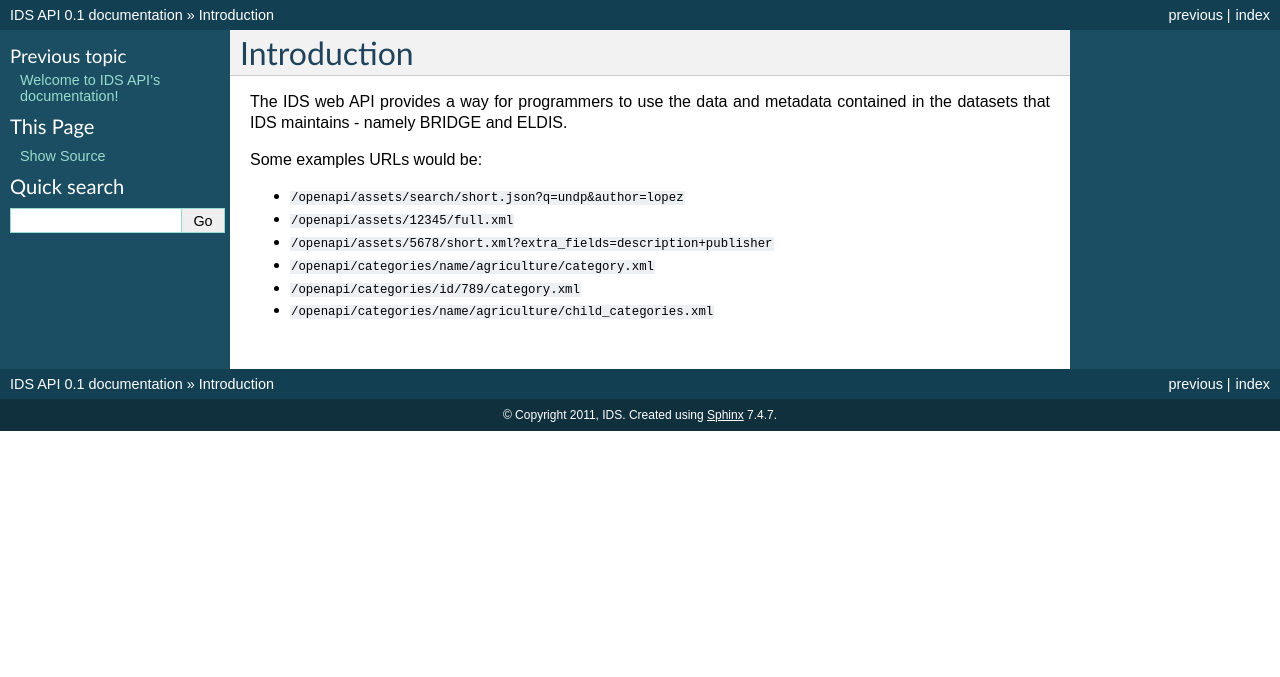
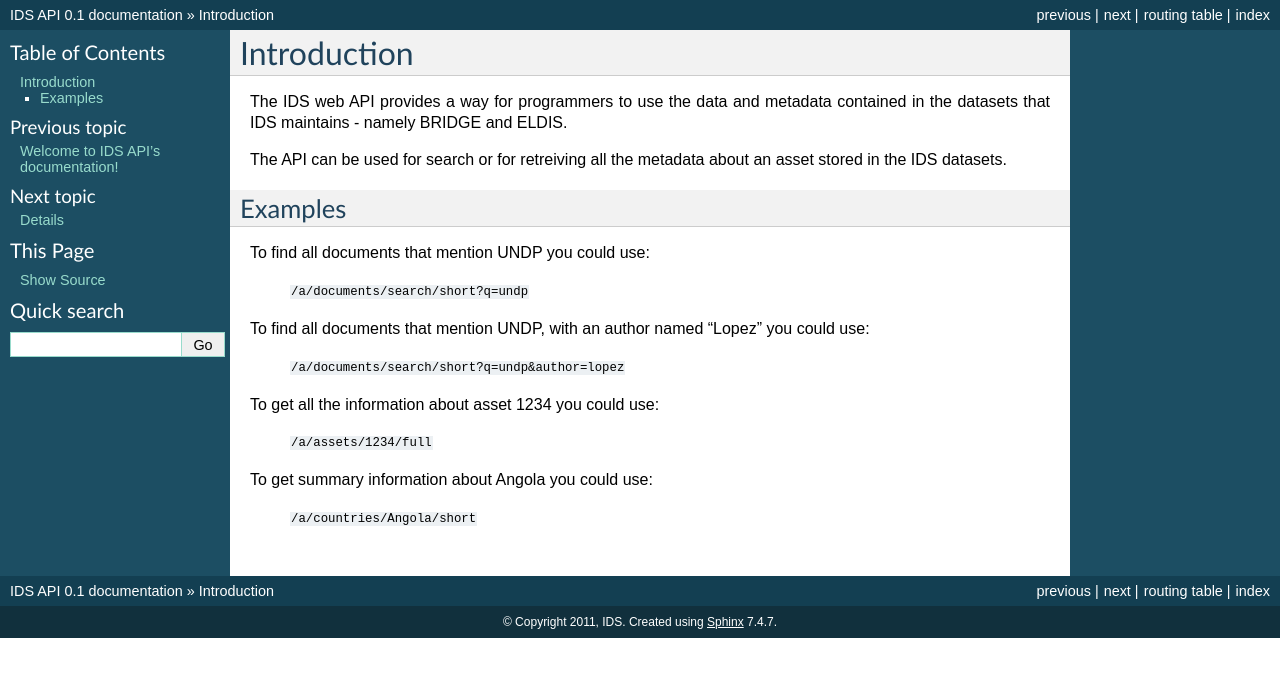
Before and after one commit to oriel-hub/api, a Sphinx documentation site: the page built from docs/intro.rst, in a window 1280 px wide. Shown: the top 677 px of the page. Built offline with Sphinx 7.4.7, drawn with Linux system fonts in a browser that asks for light colours.

Commit message:
filled in a bit more documentation
git-svn-id: https://svn.aptivate.org/svn/idsapi/dev@5142 679a26be-e637-0410-a801-b7d8065a4221

```diff
--- a/docs/conf.py
+++ b/docs/conf.py
@@ -25,7 +25,8 @@
 
 # Add any Sphinx extension module names here, as strings. They can be extensions
 # coming with Sphinx (named 'sphinx.ext.*') or your custom ones.
-extensions = ['sphinx.ext.autodoc', 'sphinx.ext.todo']
+extensions = ['sphinx.ext.autodoc', 'sphinx.ext.todo',
+    'sphinxcontrib.httpdomain', ]
 
 # Add any paths that contain templates here, relative to this directory.
 templates_path = ['_templates']
--- a/docs/index.rst
+++ b/docs/index.rst
@@ -9,9 +9,10 @@
 Contents:
 
 .. toctree::
-    :maxdepth: 2
+   :maxdepth: 2
 
-    intro
+   intro
+   details
 
 Indices and tables
 ==================
--- a/docs/intro.rst
+++ b/docs/intro.rst
@@ -4,11 +4,25 @@
 The IDS web API provides a way for programmers to use the data and metadata
 contained in the datasets that IDS maintains - namely BRIDGE and ELDIS.
 
-Some examples URLs would be:
+The API can be used for search or for retreiving all the metadata about an
+asset stored in the IDS datasets.
 
-- ``/openapi/assets/search/short.json?q=undp&author=lopez``
-- ``/openapi/assets/12345/full.xml``
-- ``/openapi/assets/5678/short.xml?extra_fields=description+publisher``
-- ``/openapi/categories/name/agriculture/category.xml``
-- ``/openapi/categories/id/789/category.xml``
-- ``/openapi/categories/name/agriculture/child_categories.xml``
+Examples
+--------
+
+To find all documents that mention UNDP you could use:
+
+   ``/a/documents/search/short?q=undp``
+
+To find all documents that mention UNDP, with an author named "Lopez" you could
+use:
+
+   ``/a/documents/search/short?q=undp&author=lopez``
+
+To get all the information about asset 1234 you could use:
+
+   ``/a/assets/1234/full``
+
+To get summary information about Angola you could use:
+
+   ``/a/countries/Angola/short``
```
Also changed, not shown: docs/details.rst (added, +71 -0 lines).
